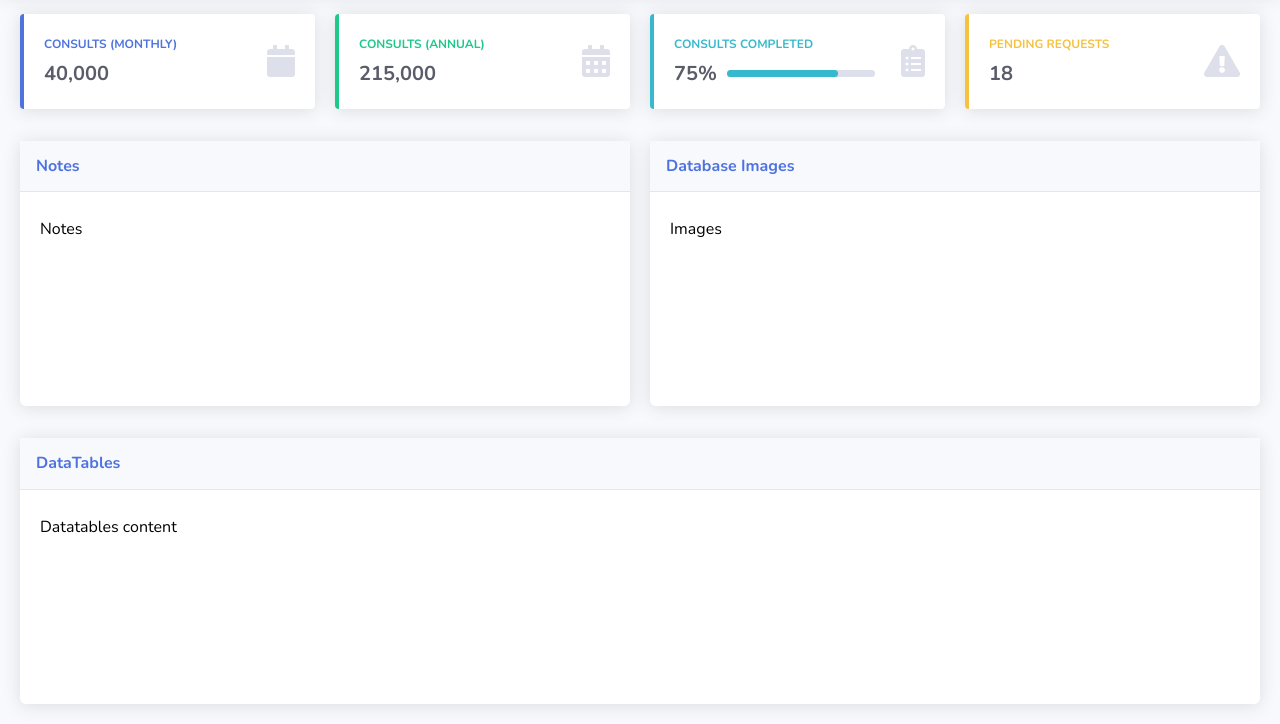
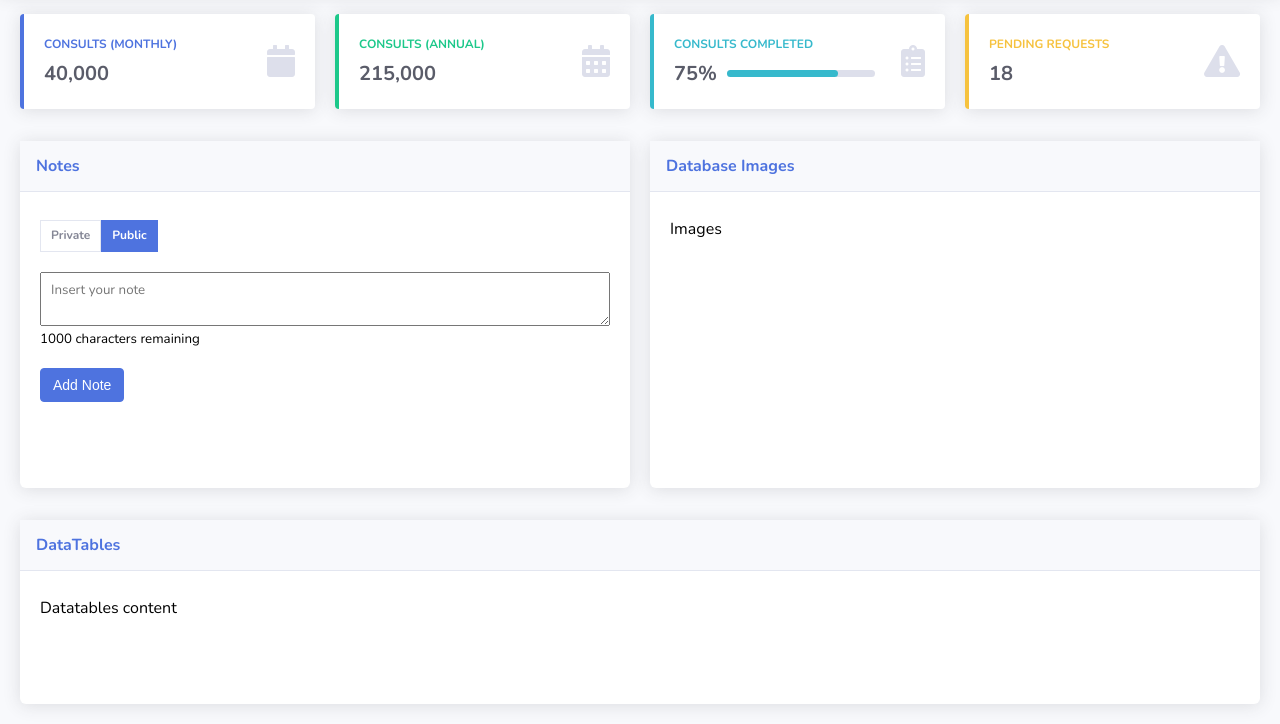
Before and after one commit to PWNHealth/frontend-dev-challenge, a website built with Parcel: page index.html in a window 1280 px wide. Shown: the part 76-800 px from the top of the page. Built offline with nearby package versions, Linux system fonts and the light colour scheme.

Commit message:
Start notes form

```diff
--- /dev/null
+++ b/assets/styles/base/helpers.scss
@@ -0,0 +1,11 @@
+.stackGroup {
+  --stack-group-align-items: flex-start;
+  --stack-group-gap: 2rem;
+
+  width: 100%;
+  display: flex;
+  flex-direction: column;
+  flex-wrap: wrap;
+  align-items: var(--stack-group-align-items);
+  gap: var(--stack-group-gap);
+}
--- a/assets/styles/base/index.scss
+++ b/assets/styles/base/index.scss
@@ -1,2 +1,3 @@
 @import './variables';
 @import './reset';
+@import './helpers';
--- /dev/null
+++ b/assets/styles/components/button.scss
@@ -0,0 +1,16 @@
+.button {
+  font-size: 1.4rem;
+  padding: .8rem 1.2rem;
+  color: #fff;
+  background-color: var(--primary-color);
+  border: 1px solid var(--primary-color);
+  border-radius: 4px;
+  cursor: pointer;
+  transition: all .3s ease-in;
+
+  &:hover,
+  &:focus {
+    background-image: linear-gradient(90deg, rgba(#000, .15), rgba(#000, .15));
+    transition: all .3s ease-out;
+  }
+}
--- a/assets/styles/components/index.scss
+++ b/assets/styles/components/index.scss
@@ -1,3 +1,6 @@
 @import './card';
 @import './progress-bar';
 @import './segment';
+@import './radio';
+@import './textarea';
+@import './button';
--- /dev/null
+++ b/assets/styles/components/radio.scss
@@ -0,0 +1,33 @@
+.radio {
+  --radio-border-color: #e3e6f0;
+
+  display: inline-flex;
+  align-items: center;
+  font-size: 1.2rem;
+  font-weight: 700;
+  color: var(--text-color);
+
+  > input[type="radio"] {
+    display: none;
+
+    + label {
+      padding: .8rem 1rem;
+      border: 1px solid var(--radio-border-color);
+      border-right-color: transparent;
+
+      &:last-child {
+        border-right-color: var(--radio-border-color);
+      }
+    }
+
+    &:checked + label {
+      color: #fff;
+      background-color: var(--primary-color);
+      border-color: var(--primary-color);
+    }
+  }
+
+  &-group {
+    display: inline-flex;
+  }
+}
--- /dev/null
+++ b/assets/styles/components/textarea.scss
@@ -0,0 +1,9 @@
+.textarea {
+  padding: .8rem 1rem;
+  font-family: Nunito, sans-serif;
+
+
+  &.is-fluid {
+    width: 100%;
+  }
+}
--- a/index.html
+++ b/index.html
@@ -1,7 +1,7 @@
 <!DOCTYPE html>
 <html>
   <head>
-    <title>Healthcare</title>
+    <title>Healthcare - Jaya - front-end challenge</title>
     <meta charset="UTF-8" />
     <meta name="viewport" content="width=device-width, initial-scale=1.0">
 
@@ -42,12 +42,32 @@
         </div>
       </section>
 
-      <section class="segment dashboard-notes" data-module="notes">
+      <section class="segment dashboard-notes">
         <header class="segment-header">
           <h2 class="segment-header-title">Notes</h2>
         </header>
 
-        <div class="segment-content">Notes</div>
+        <div class="segment-content" data-module="notes">
+          <form class="stackGroup">
+            <div class="radio-group">
+              <div class="radio">
+                <input id="note_type_private" type="radio" name="note_type" value="private">
+                <label for="note_type_private">Private</label>
+              </div>
+              <div class="radio" >
+                <input id="note_type_public" type="radio" name="note_type" value="public" checked>
+                <label for="note_type_public">Public</label>
+              </div>
+            </div>
+
+            <div class="stackGroup" style="--stack-group-gap: .65rem;">
+              <textarea class="textarea is-fluid" data-target="textarea" placeholder="Insert your note" maxlength="1000"></textarea>
+              <small data-target="counter">1000 characters remaining</small>
+            </div>
+
+            <button class="button">Add Note</button>
+          </form>
+        </div>
       </section>
 
       <section class="segment dashboard-images" data-module="database-images">
```
